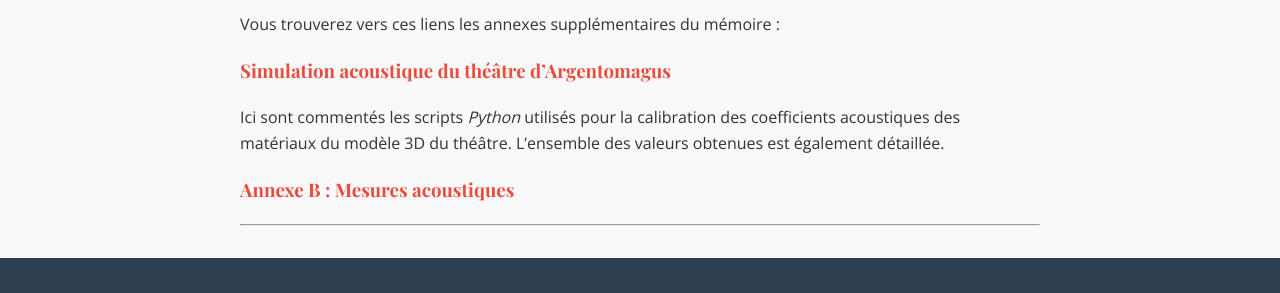
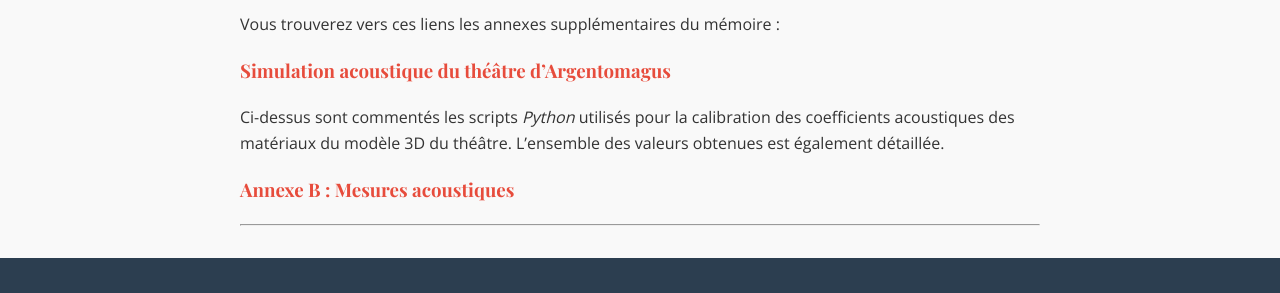
Before and after one commit to agathekowalski/ensll_memoire_p2026, a Jekyll site: the page built from index.md, in a window 1280 px wide. Shown: the part 308-601 px from the top of the page. Built offline with Jekyll 4.4.1, drawn with Linux system fonts in a browser that asks for light colours.

Commit message:
Update index.md

```diff
--- a/index.md
+++ b/index.md
@@ -12,7 +12,7 @@ title: acceuil
 Vous trouverez vers ces liens les annexes supplémentaires du mémoire :
 
 ### [Simulation acoustique du théâtre d’Argentomagus](simulations/)
-Ici sont commentés les scripts _Python_ utilisés pour la calibration des coefficients acoustiques
+Ci-dessus sont commentés les scripts _Python_ utilisés pour la calibration des coefficients acoustiques
 des matériaux du modèle 3D du théâtre. L'ensemble des valeurs obtenues est également détaillée.
 
 ### [Annexe B : Mesures acoustiques](mesures/)
```
